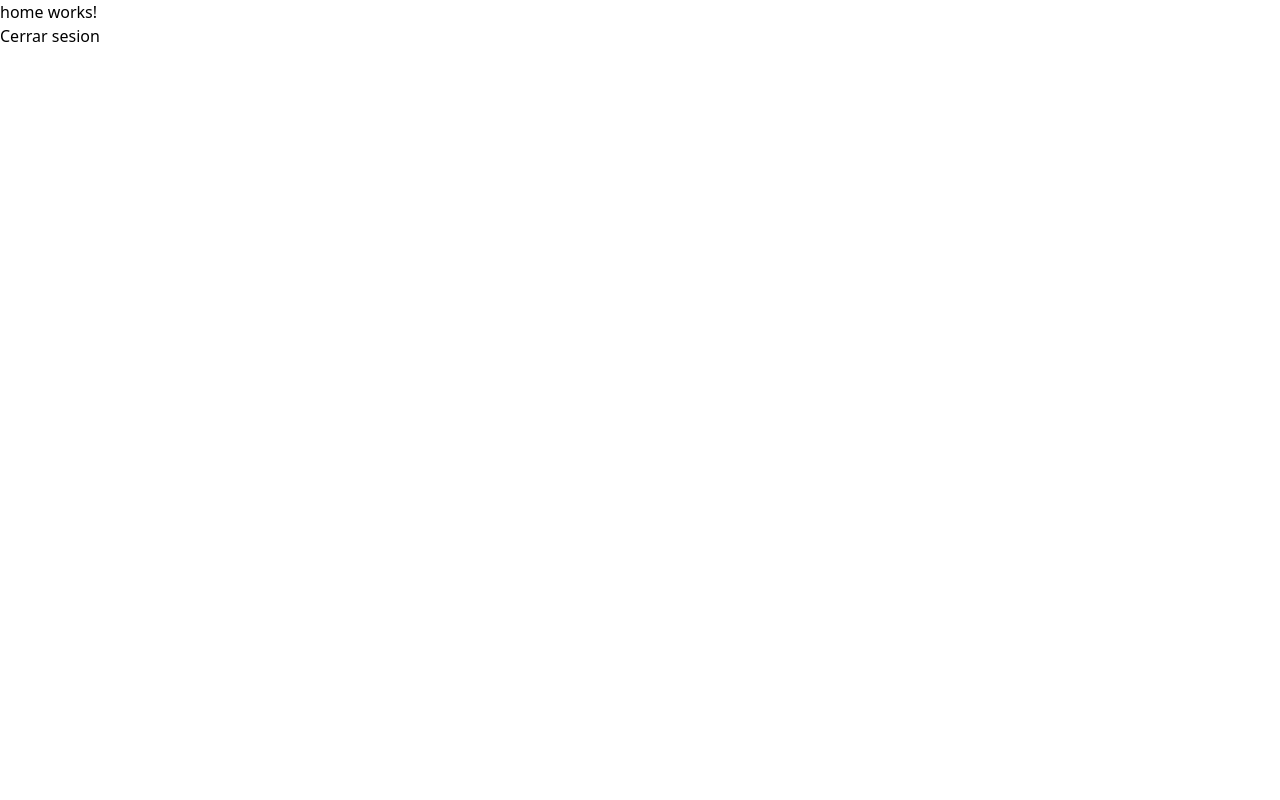
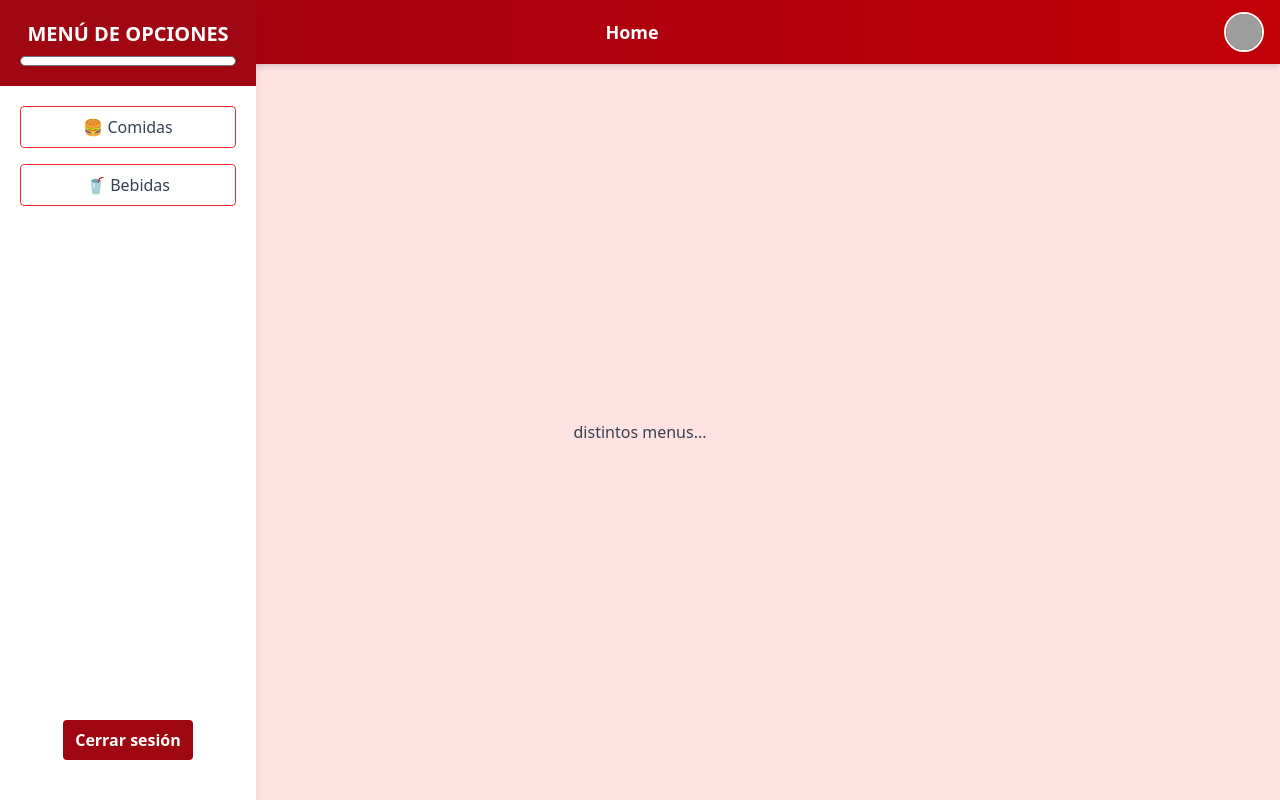
Before and after one commit to Osvaldx/Koda-App-2025, an Angular app: page /home in a window 1280 px wide. Built offline with nearby package versions, Linux system fonts and the light colour scheme; grey boxes are pictures that could not be loaded.

Commit message:
[+] se agrego el estilado de Home

```diff
--- a/src/app/pages/home/home.html
+++ b/src/app/pages/home/home.html
@@ -1,2 +1,50 @@
-<p>home works!</p>
-<button (click)="sessionClose()">Cerrar sesion</button>
+<main class="relative min-h-screen bg-red-100 flex flex-col">
+    <!-- Header -->
+    <header
+        class="flex justify-between items-center px-4 py-3 bg-gradient-to-r from-red-800 to-red-700 text-white shadow-md">
+        <!-- Botón hamburguesa -->
+        <button (click)="toggleMenu()" class="flex flex-col gap-1 focus:outline-none">
+            <span class="block w-6 h-0.5 bg-white"></span>
+            <span class="block w-6 h-0.5 bg-white"></span>
+            <span class="block w-6 h-0.5 bg-white"></span>
+        </button>
+
+        <!-- Logo / título -->
+        <h1 class="text-lg font-bold">Home</h1>
+
+        <!-- Avatar -->
+        <div class="w-10 h-10 rounded-full overflow-hidden border-2 border-white">
+            <img src="https://i.pravatar.cc/100" alt="User" class="w-full h-full object-cover">
+        </div>
+    </header>
+
+    <!-- Menu lateral -->
+    <aside [class.translate-x-0]="menuOpen" [class.-translate-x-full]="!menuOpen"
+        class="fixed top-0 left-0 w-64 h-full bg-white shadow-lg transform transition-transform duration-300 z-50 flex flex-col justify-between">
+        <div>
+            <div class="p-5 bg-red-800 flex flex-col gap-2">
+                <h2 class="text-xl font-semibold text-white text-center uppercase">Menú de opciones</h2>
+                <p class="text-center border border-gray-500 rounded-2xl bg-white p-1">{{userEmail}}</p>
+            </div>
+            <nav class="flex flex-col p-5 space-y-4 text-gray-700">
+                <!-- Cambiar por el boton custom -->
+                <button class="text-center px-3 py-2 rounded hover:bg-red-100 border border-red-500">🍔 Comidas</button>
+                <button class="text-center px-3 py-2 rounded hover:bg-red-100 border border-red-500">🥤 Bebidas</button>
+            </nav>
+        </div>
+        <div class="text-center">
+            <button class="text-center px-3 py-2 text-white font-bold rounded hover:bg-red-100 bg-red-800 mb-10"
+                (click)="sessionClose()">Cerrar sesión</button>
+        </div>
+    </aside>
+
+    <!-- Menu abierto -->
+    @if (menuOpen) {
+    <div (click)="toggleMenu()" class="fixed inset-0 bg-black/40 z-40"></div>
+    }
+
+    <!-- Contenido principal -->
+    <section class="flex-1 flex flex-col justify-center items-center p-6">
+        <p class="text-gray-700">distintos menus...</p>
+    </section>
+</main>
```
